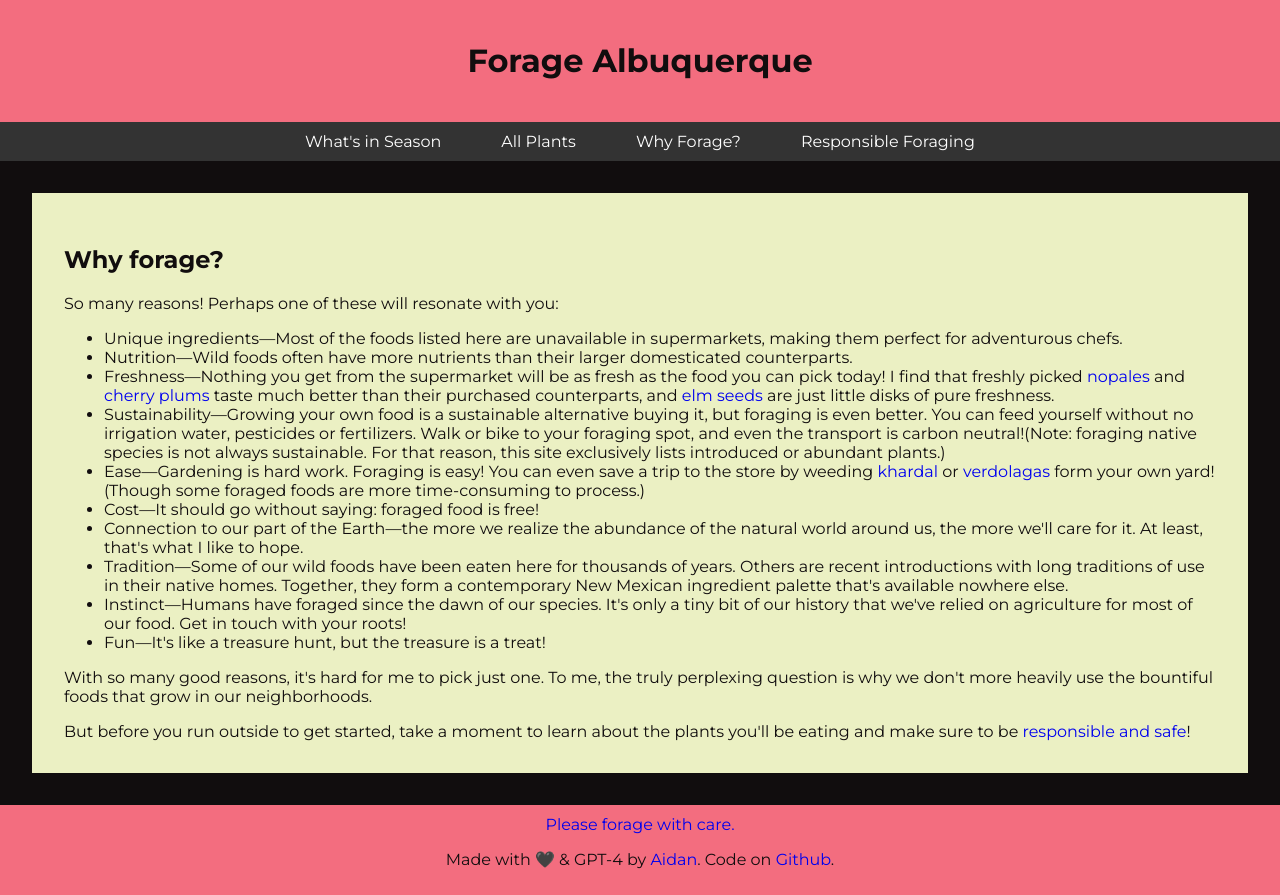
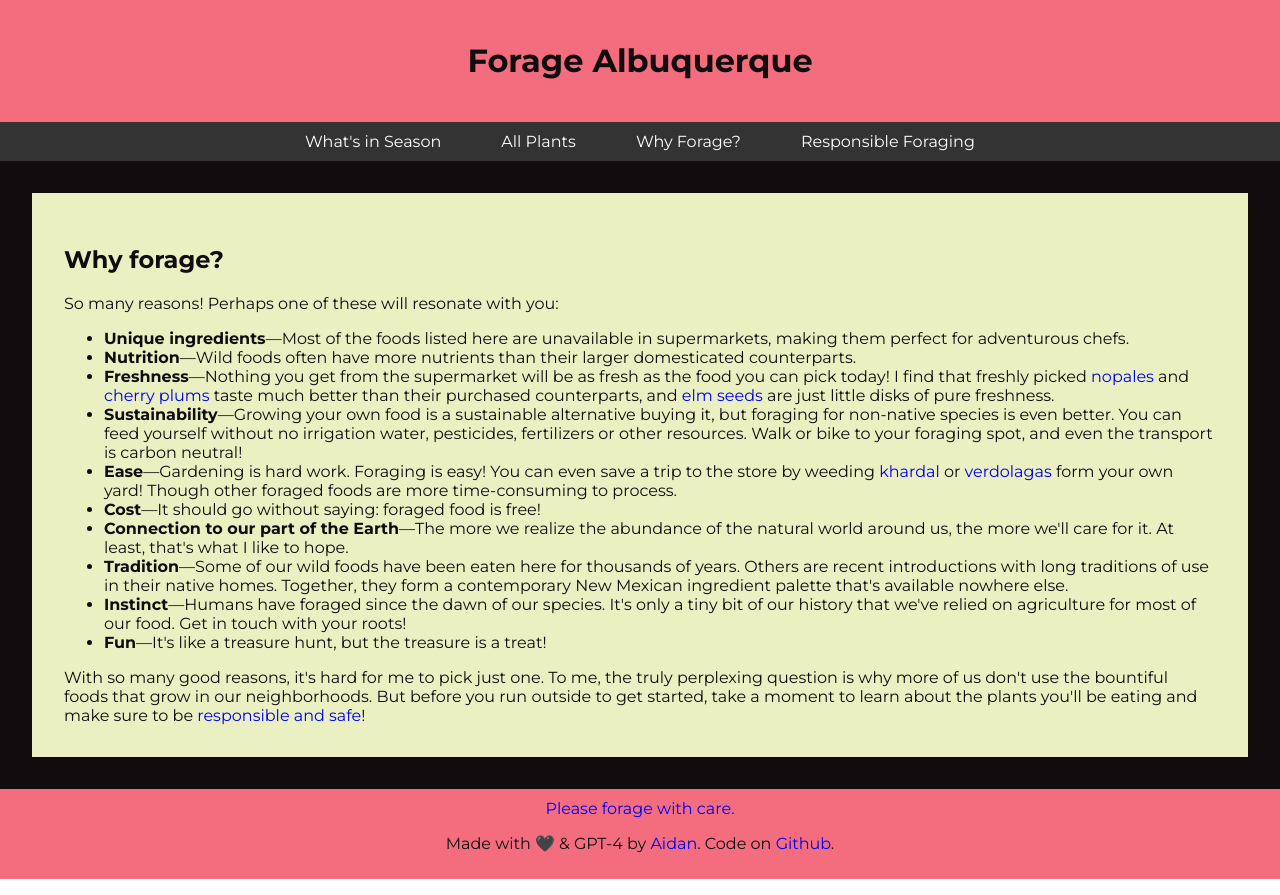
Before and after one commit to SnailBones/forage-abq, a Next.js app: page /why-forage in a window 1280 px wide. Built offline with nearby package versions, Linux system fonts and the light colour scheme.

Commit message:
Updating why forage page

```diff
--- a/app/why-forage/page.mdx
+++ b/app/why-forage/page.mdx
@@ -2,17 +2,15 @@
 
 So many reasons! Perhaps one of these will resonate with you:
 
--   Unique ingredients—Most of the foods listed here are unavailable in supermarkets, making them perfect for adventurous chefs.
--   Nutrition—Wild foods often have more nutrients than their larger domesticated counterparts.
--   Freshness—Nothing you get from the supermarket will be as fresh as the food you can pick today! I find that freshly picked [nopales](plant/opuntia) and [cherry plums](plant/prunus) taste much better than their purchased counterparts, and [elm seeds](plant/ulmus) are just little disks of pure freshness.
--   Sustainability—Growing your own food is a sustainable alternative buying it, but foraging is even better. You can feed yourself without no irrigation water, pesticides or fertilizers. Walk or bike to your foraging spot, and even the transport is carbon neutral!(Note: foraging native species is not always sustainable. For that reason, this site exclusively lists introduced or abundant plants.)
--   Ease—Gardening is hard work. Foraging is easy! You can even save a trip to the store by weeding [khardal](plant/sisybrium) or [verdolagas](plant/portulaca) form your own yard! (Though some foraged foods are more time-consuming to process.)
--   Cost—It should go without saying: foraged food is free!
--   Connection to our part of the Earth—the more we realize the abundance of the natural world around us, the more we'll care for it. At least, that's what I like to hope.
--   Tradition—Some of our wild foods have been eaten here for thousands of years. Others are recent introductions with long traditions of use in their native homes. Together, they form a contemporary New Mexican ingredient palette that's available nowhere else.
--   Instinct—Humans have foraged since the dawn of our species. It's only a tiny bit of our history that we've relied on agriculture for most of our food. Get in touch with your roots!
--   Fun—It's like a treasure hunt, but the treasure is a treat!
+-   **Unique ingredients**—Most of the foods listed here are unavailable in supermarkets, making them perfect for adventurous chefs.
+-   **Nutrition**—Wild foods often have more nutrients than their larger domesticated counterparts.
+-   **Freshness**—Nothing you get from the supermarket will be as fresh as the food you can pick today! I find that freshly picked [nopales](plant/opuntia) and [cherry plums](plant/prunus) taste much better than their purchased counterparts, and [elm seeds](plant/ulmus) are just little disks of pure freshness.
+-   **Sustainability**—Growing your own food is a sustainable alternative buying it, but foraging for non-native species is even better. You can feed yourself without no irrigation water, pesticides, fertilizers or other resources. Walk or bike to your foraging spot, and even the transport is carbon neutral!
+-   **Ease**—Gardening is hard work. Foraging is easy! You can even save a trip to the store by weeding [khardal](plant/sisybrium) or [verdolagas](plant/portulaca) form your own yard! Though other foraged foods are more time-consuming to process.
+-   **Cost**—It should go without saying: foraged food is free!
+-   **Connection to our part of the Earth**—The more we realize the abundance of the natural world around us, the more we'll care for it. At least, that's what I like to hope.
+-   **Tradition**—Some of our wild foods have been eaten here for thousands of years. Others are recent introductions with long traditions of use in their native homes. Together, they form a contemporary New Mexican ingredient palette that's available nowhere else.
+-   **Instinct**—Humans have foraged since the dawn of our species. It's only a tiny bit of our history that we've relied on agriculture for most of our food. Get in touch with your roots!
+-   **Fun**—It's like a treasure hunt, but the treasure is a treat!
 
-With so many good reasons, it's hard for me to pick just one. To me, the truly perplexing question is why we don't more heavily use the bountiful foods that grow in our neighborhoods.
-
-But before you run outside to get started, take a moment to learn about the plants you'll be eating and make sure to be [responsible and safe](responsible-foraging)!
+With so many good reasons, it's hard for me to pick just one. To me, the truly perplexing question is why more of us don't use the bountiful foods that grow in our neighborhoods. But before you run outside to get started, take a moment to learn about the plants you'll be eating and make sure to be [responsible and safe](responsible-foraging)!
```
